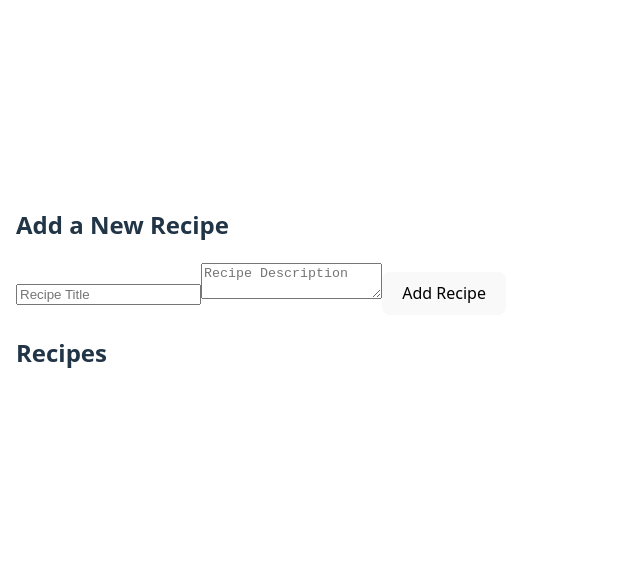
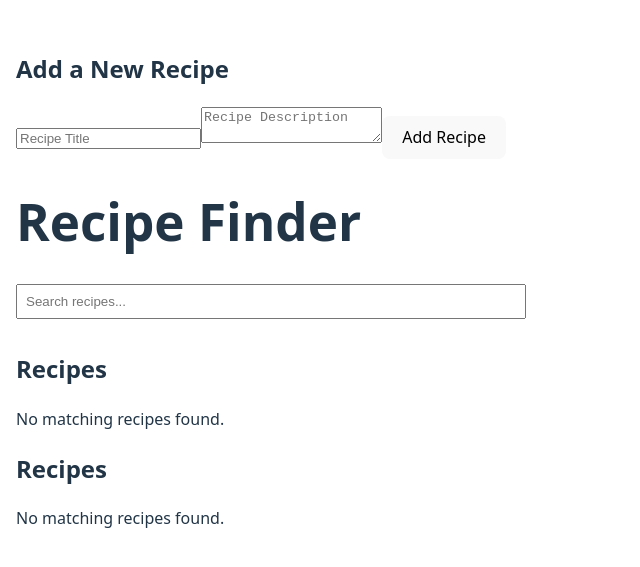
Before and after one commit to OlaiyaA/alx-fe-reactjs, a React (Vite) app in the folder recipe-sharing-app/: page / in a window 1280 px wide. Shown: the part 111-678 px from the top of the page, without its empty margins (0-640 px from the left). Built offline with nearby package versions, Linux system fonts and the light colour scheme.

Commit message:
Made improvement for the search bar and aFilter settings

```diff
--- a/recipe-sharing-app/src/App.jsx
+++ b/recipe-sharing-app/src/App.jsx
@@ -2,12 +2,14 @@ import { BrowserRouter as Router, Routes, Route } from 'react-router-dom';
 import RecipeList from './components/RecipeList';
 import AddRecipeForm from './components/AddRecipeForm';
 import RecipeDetails from './components/RecipeDetails';
+import Home from './components/Home';
 
 function App() {
   return (
     <Router>
       <div style={{ padding: '1rem' }}>
         <AddRecipeForm />
+        <Home />
 
         <Routes>
           <Route path="/" element={<RecipeList />} />
--- /dev/null
+++ b/recipe-sharing-app/src/components/Home.jsx
@@ -0,0 +1,18 @@
+import SearchBar from "./SearchBar";
+import RecipeList from "./RecipeList";
+
+const Home = () => {
+  return (
+    <div style={{ maxWidth: "600px", margin: "0 auto" }}>
+      <h1>Recipe Finder</h1>
+
+      {/* Search bar */}
+      <SearchBar />
+
+      {/* Filtered recipes */}
+      <RecipeList />
+    </div>
+  );
+};
+
+export default Home;
--- a/recipe-sharing-app/src/components/RecipeList.jsx
+++ b/recipe-sharing-app/src/components/RecipeList.jsx
@@ -3,6 +3,7 @@ import useRecipeStore from './recipeStore';
 
 const RecipeList = () => {
       const recipes = useRecipeStore((state) => state.recipes);
+      const filtered = useRecipeStore((state) => state.filteredRecipes);
 
       return (
         <div>
@@ -15,8 +16,18 @@ const RecipeList = () => {
               </Link>
             </div>
           ))}
+
+          {filtered.length === 0 ? (
+            <p>No matching recipes found.</p>
+          ) : (
+            filtered.map((recipe) => (
+              <div key={recipe.id}>
+                <h3>{recipe.title}</h3>
+                <p>{recipe.description}</p>
+              </div>
+            ))
+          )}
         </div>
       );
     };
-
 export default RecipeList;
--- /dev/null
+++ b/recipe-sharing-app/src/components/SearchBar.jsx
@@ -0,0 +1,15 @@
+import React from "react";
+import useRecipeStore from "./recipeStore";
+
+const SearchBar = () => {
+  const setSearchTerm = useRecipeStore((state) => state.setSearchTerm);
+
+  return (
+    <input
+      type="text"
+      placeholder="Search recipes..."
+      style={{ padding: "8px", width: "100%", marginBottom: "12px" }}
+    />
+  );
+};
+export default SearchBar;
--- a/recipe-sharing-app/src/components/recipeStore.js
+++ b/recipe-sharing-app/src/components/recipeStore.js
@@ -22,6 +22,31 @@ const useRecipeStore = create((set) => ({
     set((state) => ({
       recipes: state.recipes.filter((recipe) => recipe.id !== id),
     })),
+
+  searchTerm: "",
+  filteredRecipes: [],
+
+  // update search bar text
+  setSearchTerm: (term) =>
+    set((state) => {
+      const filtered = state.recipes.filter((recipe) =>
+        recipe.title.toLowerCase().includes(term.toLowerCase())
+      );
+
+      return {
+        searchTerm: term,
+        filteredRecipes: filtered,
+      };
+    }),
+
+  // OPTIONAL: manual trigger (not needed if using setSearchTerm above)
+  filterRecipes: () =>
+    set((state) => ({
+      filteredRecipes: state.recipes.filter((recipe) =>
+        recipe.title.toLowerCase().includes(state.searchTerm.toLowerCase())
+      ),
+  })),
+
 }));
 
 export default useRecipeStore;
```
Lines whose indentation alone changed are shown as unchanged.
